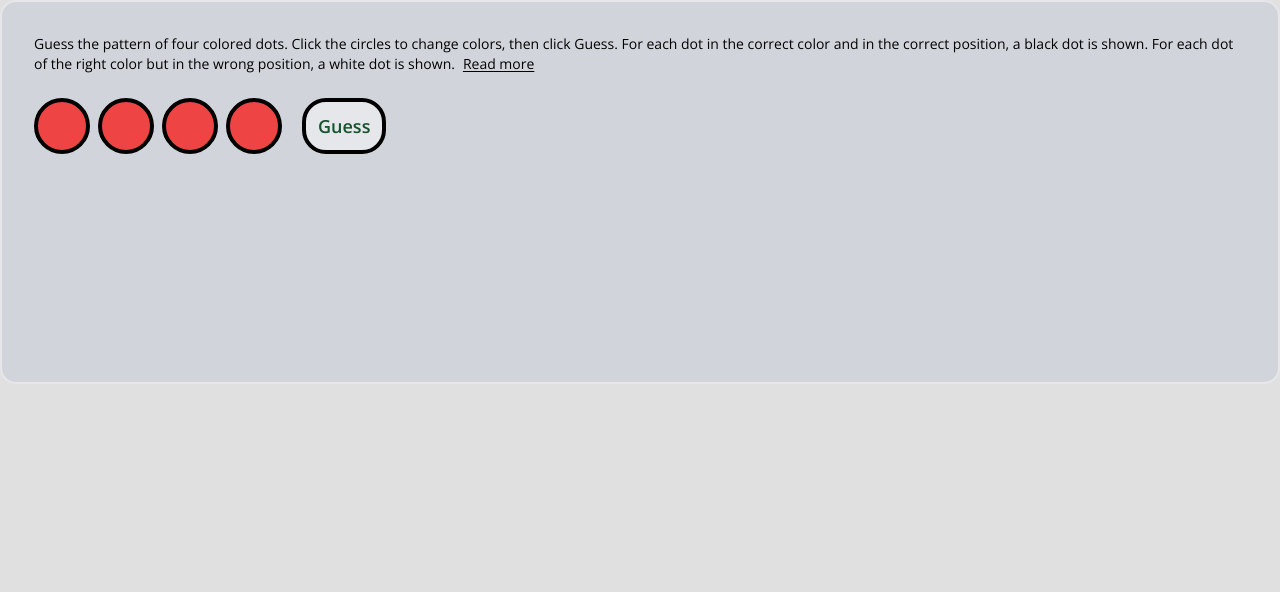
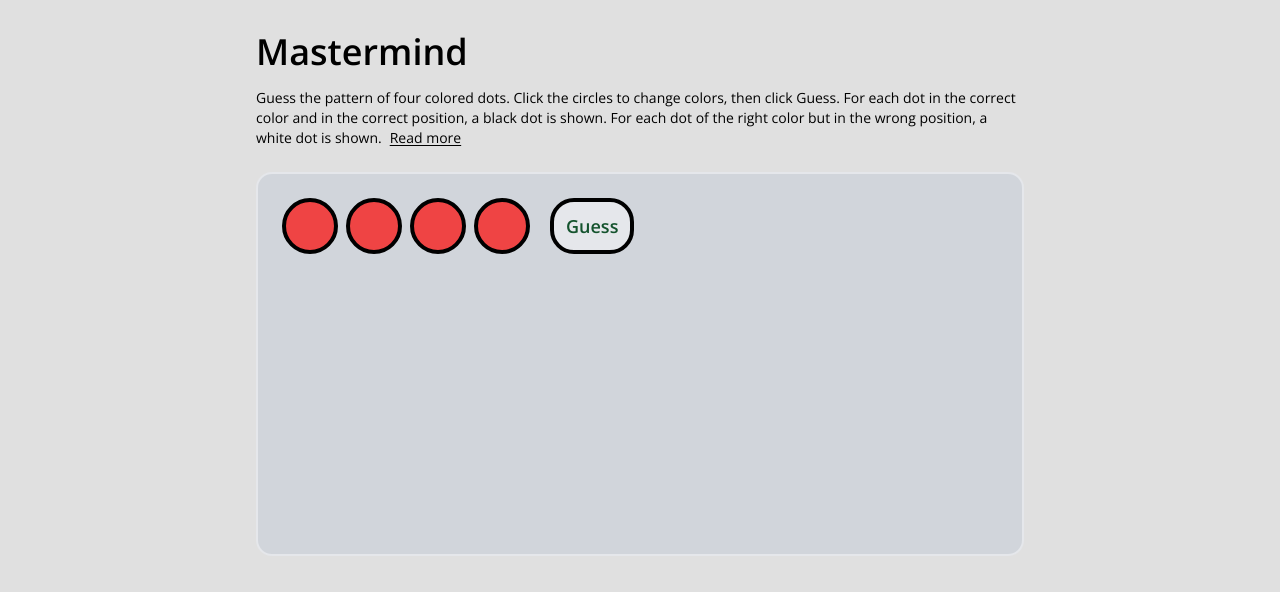
Before and after one commit to teeparham/next, a Next.js app: page /mastermind in a window 1280 px wide. Shown: the top 592 px of the page. Built offline with nearby package versions, Linux system fonts and the light colour scheme.

Commit message:
Mastermind - container

```diff
--- a/app/mastermind/Game.tsx
+++ b/app/mastermind/Game.tsx
@@ -54,18 +54,6 @@ export const Game = () => {
 
   return (
     <div>
-      <div className="mb-6 text-sm">
-        Guess the pattern of four colored dots. Click the circles to change
-        colors, then click Guess. For each dot in the correct color and in the
-        correct position, a black dot is shown. For each dot of the right color
-        but in the wrong position, a white dot is shown.
-        <a
-          className="mx-2 underline white underline-offset-2 hover:decoration-2"
-          href="https://en.wikipedia.org/wiki/Mastermind_(board_game)"
-        >
-          Read more
-        </a>
-      </div>
       <div className="flex">
         {INDEXES.map((i) => (
           <CodePeg
--- a/app/mastermind/page.tsx
+++ b/app/mastermind/page.tsx
@@ -1,10 +1,27 @@
-'use client'
-import {Game } from './Game'
+"use client";
+import { Game } from "./Game";
 
 export default function Page() {
   return (
-    <div className="rounded-2xl border-2 p-8 bg-gray-300 dark:bg-gray-500 min-h-96">
-      <Game />
-    </div>
-  )
+    <main className="container min-h-screen">
+      <div className="my-8 mx-4 md:mx-8 lg:mx-auto max-w-3xl">
+        <h1 className="mb-4">Mastermind</h1>
+        <div className="mb-6 text-sm">
+          Guess the pattern of four colored dots. Click the circles to change
+          colors, then click Guess. For each dot in the correct color and in the
+          correct position, a black dot is shown. For each dot of the right
+          color but in the wrong position, a white dot is shown.
+          <a
+            className="mx-2 underline white underline-offset-2 hover:decoration-2"
+            href="https://en.wikipedia.org/wiki/Mastermind_(board_game)"
+          >
+            Read more
+          </a>
+        </div>
+        <div className="rounded-2xl border-2 p-6 bg-gray-300 dark:bg-gray-500 min-h-96">
+          <Game />
+        </div>
+      </div>
+    </main>
+  );
 }
```
